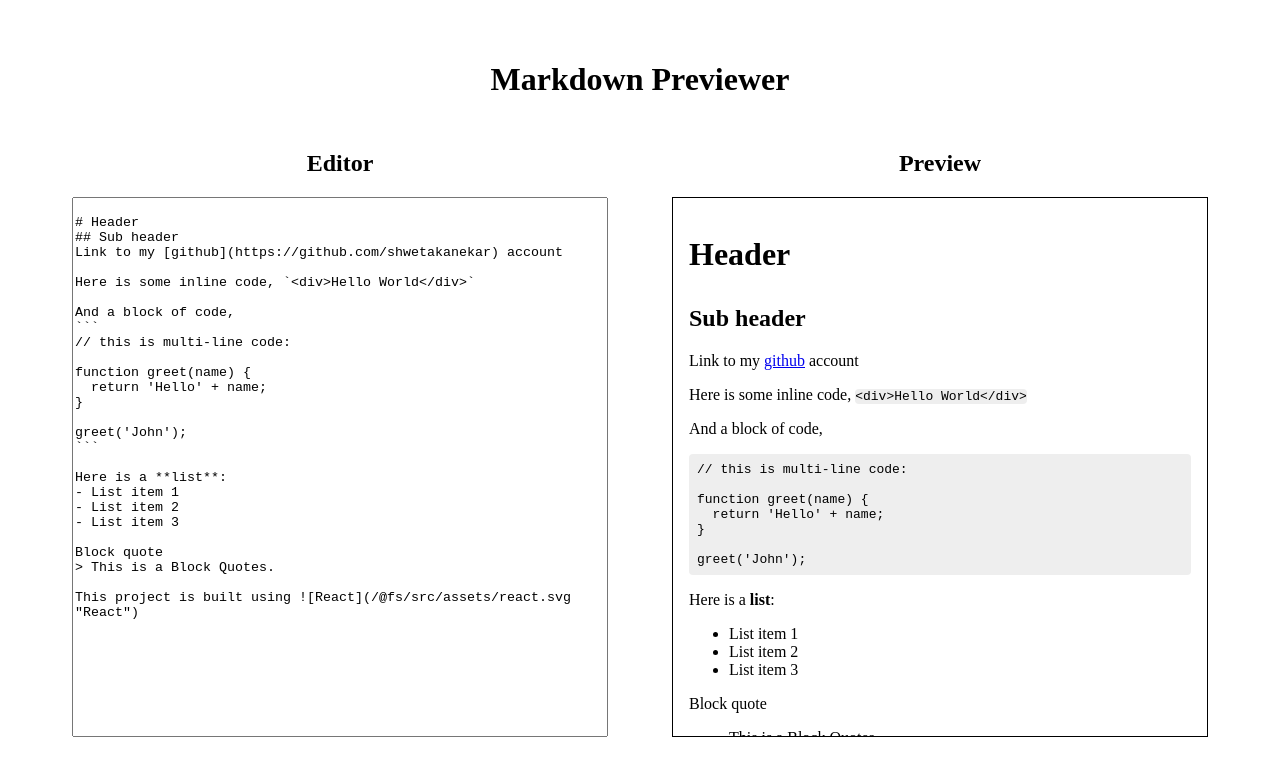
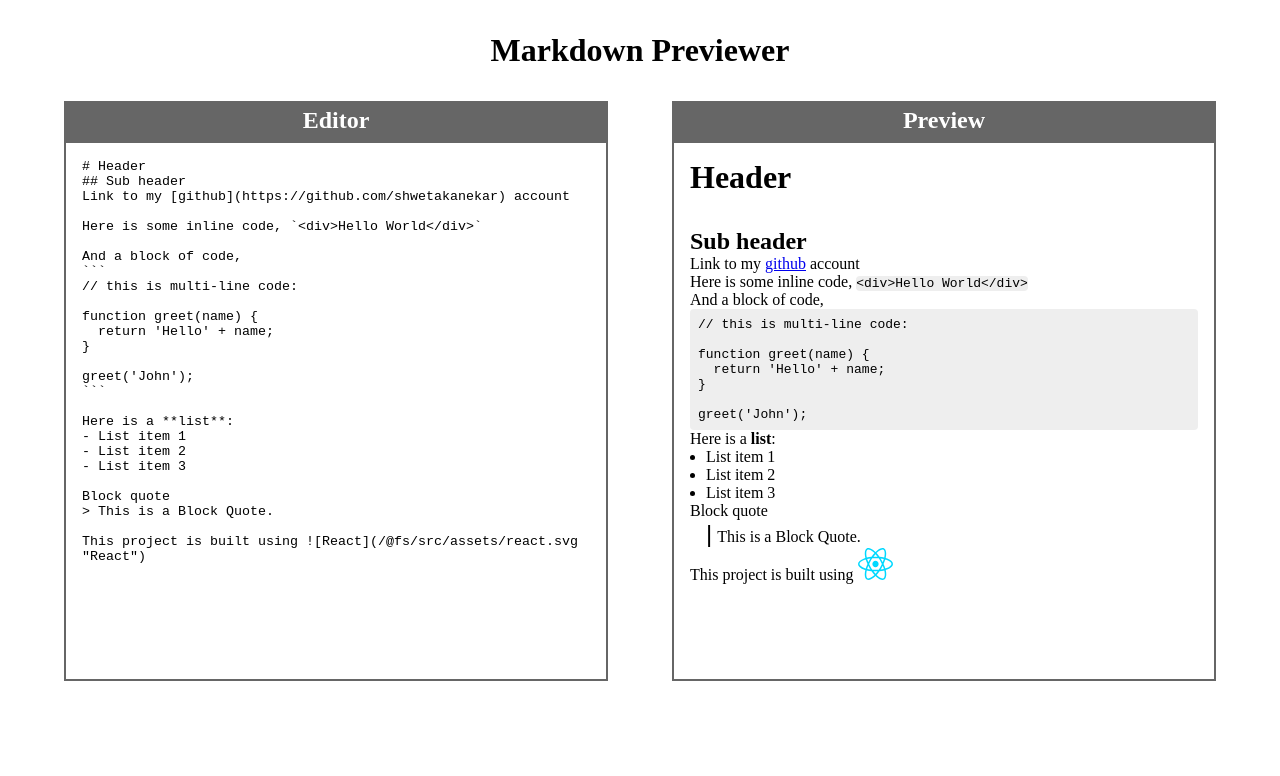
Before and after one commit to shwetakanekar/MarkdownPreviewer, a React (Vite) app: page / in a window 1280 px wide. Shown: the top 776 px of the page. Built offline with nearby package versions, Linux system fonts and the light colour scheme.

Commit message:
Updated styles.

```diff
--- a/src/App.css
+++ b/src/App.css
@@ -17,10 +17,19 @@ h1 {
   width: 50%;
 }
 
+#editor-section > h2, #preview-section > h2 {
+  background-color: #666;
+  color: white;
+  padding: 0.4rem;
+}
+
 #editor {
   width: 100%;
   height: calc(80vh - 100px);
   resize: none;
+  padding: 1rem;
+  outline: none;
+  border: 2px solid #666;
 }
 
 #preview {
@@ -29,6 +38,7 @@ h1 {
   text-align: left;
   padding: 1rem;
   overflow: auto;
+  border: 2px solid #666;
 }
 
 pre, code {
@@ -49,3 +59,17 @@ pre {
     width: 100%;
   }
 }
+
+li {
+  margin-left: 1rem;
+}
+
+blockquote {
+  margin-left: 1rem;
+}
+
+blockquote>p::before {
+  content: '|';
+  font: 1.5rem sans-serif;
+  margin-right: 5px;
+}
--- a/src/App.jsx
+++ b/src/App.jsx
@@ -8,8 +8,7 @@ import './App.css';
 import reactLogo from './assets/react.svg';
 
 function App() {
-  const initialText = `
-# Header
+  const initialText = `# Header
 ## Sub header
 Link to my [github](https://github.com/shwetakanekar) account
 
@@ -32,7 +31,7 @@ Here is a **list**:
 - List item 3
 
 Block quote
-> This is a Block Quotes.
+> This is a Block Quote.
 
 This project is built using ![React](${reactLogo} "React")
 `;
--- a/src/index.css
+++ b/src/index.css
@@ -1,3 +1,5 @@
 * {
   box-sizing: border-box;
+  margin: 0px;
+  padding: 0px;
 }
```
